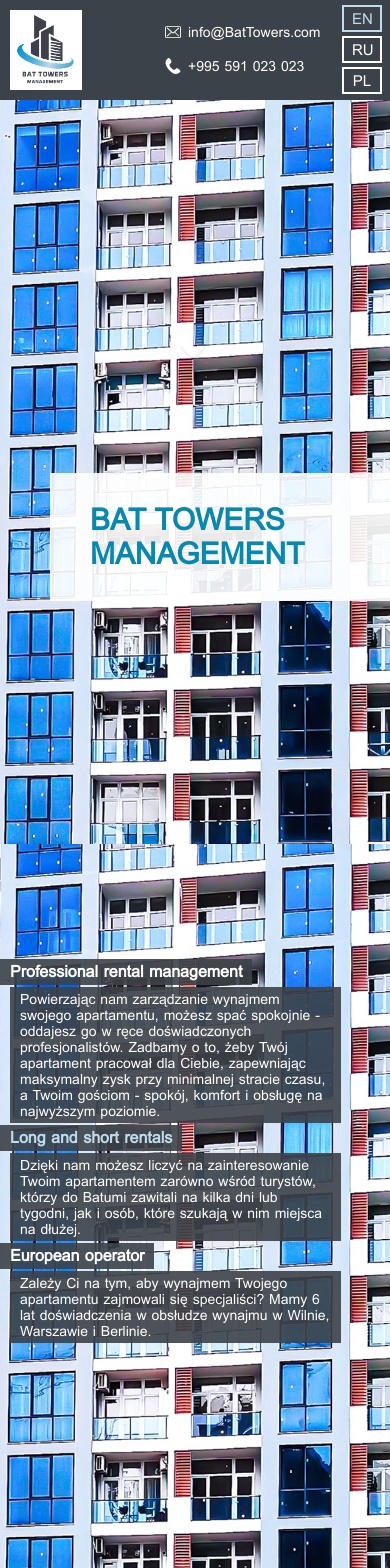
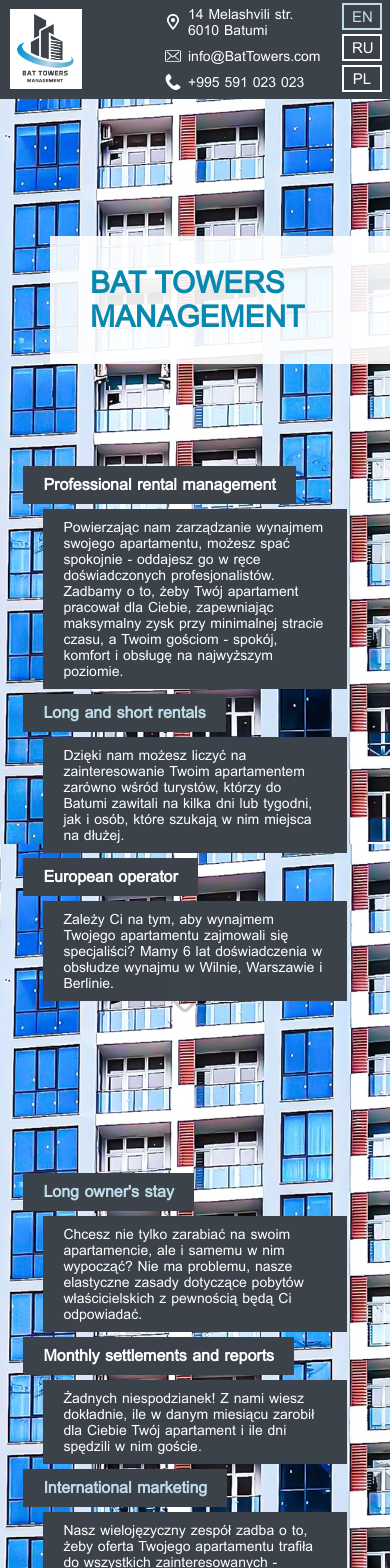
Before and after one commit to karolina-suchomska/BatTowers, a Nuxt app: page / in a window 390 px wide. Shown: the top 1568 px of the page. Built offline with nearby package versions, Linux system fonts and the light colour scheme.

Commit message:
fixes style

```diff
--- a/assets/lang/en.json
+++ b/assets/lang/en.json
@@ -1,5 +1,9 @@
 {
   "companyName": "Bat Towers Management",
+  "locations": [
+    "14 Melashvili str.",
+    "6010 Batumi"
+  ],
   "firstDescriptions": [
     {
       "title": "Professional rental management",
--- a/assets/lang/pl.json
+++ b/assets/lang/pl.json
@@ -1,5 +1,9 @@
 {
   "companyName": "Bat Towers Management",
+  "locations": [
+    "ul. Melashvili 14",
+    "6010 Batumi"
+  ],
   "firstDescriptions": [
     {
       "title": "Profesjonalne zarządzanie wynajmem",
--- a/assets/lang/ru.json
+++ b/assets/lang/ru.json
@@ -1,5 +1,9 @@
 {
   "companyName": "Бат Тауэрс Менеджмент",
+  "locations": [
+    "ул. Мелашвили 14",
+    "6010 Батуми"
+  ],
   "firstDescriptions": [
     {
       "title": "профессиональное управление арендой",
--- a/assets/sass/_belt.scss
+++ b/assets/sass/_belt.scss
@@ -50,6 +50,7 @@
   .belt {
     width: 100%;
     max-height: 100px;
+    margin-top: -1px;
 
     .img {
       max-width: 75px;
@@ -61,13 +62,22 @@
     .text {
       bottom: inherit;
       left: inherit;
-      top: 0;
+      top: -3px;
       right: 210px;
+      font-size: 14px;
 
       .lang {
         position: absolute;
         top: 12px;
         right: -200px;
+      }
+
+      .row {
+        margin: 10px 0;
+
+        p {
+          font-size: 14px;
+        }
       }
     }
   }
@@ -76,9 +86,7 @@
 @media (max-width: 500px) {
   .belt {
     .text {
-      top: 6px;
       right: 65px;
-      font-size: 14px;
 
       .row {
         min-width: 160px;
@@ -90,7 +98,7 @@
       }
 
       .lang {
-        top: -23px;
+        top: -15px;
         right: -107px;
         min-width: 140px;
         flex-direction: column;
--- a/assets/sass/_buttons.scss
+++ b/assets/sass/_buttons.scss
@@ -54,11 +54,9 @@
   }
 
   &.center {
-    position: absolute;
+    position: inherit;
     top: inherit;
-    bottom: 130px;
-    left: 0;
-    right: 0;
+    margin: 20px auto 100px;
   }
 }
 
@@ -91,31 +89,31 @@
 }
 
 
-@media (max-width: 1330px) {
-  .btn-scroll {
-    top: 38vh;
+// @media (max-width: 1330px) {
+//   .btn-scroll {
+//     top: 38vh;
 
-    & span {
-      width: 30px;
-      height: 30px;
-      border-left: 4px solid $color-primary;
-      border-bottom: 4px solid $color-primary;
-      margin-left: -12px;
+//     & span {
+//       width: 30px;
+//       height: 30px;
+//       border-left: 4px solid $color-primary;
+//       border-bottom: 4px solid $color-primary;
+//       margin-left: -12px;
 
-      &:nth-of-type(2) {
-        top: 18px;
-      }
+//       &:nth-of-type(2) {
+//         top: 18px;
+//       }
 
-      &:nth-of-type(3) {
-        top: 36px;
-      }
-    }
+//       &:nth-of-type(3) {
+//         top: 36px;
+//       }
+//     }
 
-    &.center {
-      bottom: 85px;
-    }
-  }
-}
+//     &.center {
+//       bottom: 85px;
+//     }
+//   }
+// }
 
 @media (max-width: 500px) {
   .btn-scroll {
--- a/assets/sass/_container.scss
+++ b/assets/sass/_container.scss
@@ -38,7 +38,8 @@
 
   .box {
     position: relative;
-    height: 100vh;
+    height: 100%;
+    min-height: 100vh;
   }
 
   h1 {
@@ -81,6 +82,20 @@
 @media (max-width: 850px) {
   .container {
     margin-left: 0;
+
+    .box {
+      display: flow-root;
+      min-height: inherit;
+
+      &:first-child {
+        padding-top: 28vh;
+        margin-bottom: 50px;
+      }
+    }
+
+    h1 {
+      position: initial;
+    }
   }
 }
 
--- a/assets/sass/_descriptions.scss
+++ b/assets/sass/_descriptions.scss
@@ -26,7 +26,7 @@
 
   p {
     margin: 10px 50px;
-    font-size: 20px;
+    font-size: 22px;
   }
 }
 
@@ -50,9 +50,14 @@
 
 @media (max-width: 950px) {
   .descriptions {
+    display: block;
+    width: 88%;
+    padding-top: 115px;
+    margin: 0 auto;
+
     h3,
     p {
-      padding: 8px 17px;
+      background-color: $color-primary;
     }
 
     h3 {
@@ -60,33 +65,25 @@
     }
 
     p {
-      margin: 3px 20px;
+      margin: 5px 20px;
       font-size: 16px;
     }
   }
 }
 
-@media (max-width: 950px) {
+@media (max-width: 850px) {
   .descriptions {
-    width: 90%;
-    padding-top: 115px;
-    margin: 0 auto;
+    padding-top: 50px;
   }
 }
 
 @media (max-width: 500px) {
   .descriptions {
-    h3,
-    p {
-      padding: 4px 10px;
-    }
-
     h3 {
       font-size: 16px;
     }
 
     p {
-      margin: 2px 10px;
       font-size: 14px;
     }
   }
--- a/assets/sass/_questionnaire.scss
+++ b/assets/sass/_questionnaire.scss
@@ -1,6 +1,6 @@
 .questionnaire {
   width: 100%;
-  height: inherit;
+  height: 100vh;
   text-align: center;
   padding-top: 20px;
 
@@ -39,8 +39,11 @@
   }
 }
 
-@media (max-width: 750px) {
+@media (max-width: 850px) {
   .questionnaire {
+    height: fit-content;
+    padding-top: 50px;
+
     .link {
       margin-top: 30px;
     }
--- a/components/Belt.vue
+++ b/components/Belt.vue
@@ -6,6 +6,21 @@
       class="img"
     >
     <div class="text">
+      <div class="row">
+        <img
+          src="images/location.svg"
+          alt="icon-location"
+          class="icon"
+        >
+        <div>
+          <p
+            v-for="(location, index) in lang.locations"
+            :key="index"
+          >
+            {{ location }}
+          </p>
+        </div>
+      </div>
       <div class="row">
         <img
           src="images/mail.svg"
@@ -55,6 +70,11 @@
 
 <script>
 export default {
+  computed: {
+    lang () {
+      return this.$store.state.lang.lang
+    }
+  },
   methods: {
     changeLanguage (lang) {
       this.$store.commit('lang/setLanguage', lang)
--- a/components/Questionnaire.vue
+++ b/components/Questionnaire.vue
@@ -44,7 +44,7 @@
   },
   methods: {
     readingHeight () {
-      if (window.innerWidth < 768) {
+      if (window.innerWidth < 850) {
         this.visible = false
       } else {
         this.visible = true
--- a/pages/index.vue
+++ b/pages/index.vue
@@ -125,6 +125,12 @@
         } else {
           this.scroll3 = true
         }
+      } else if (window.innerWidth < 850) {
+        if (window.scrollY > 50) {
+          this.blur = true
+        } else {
+          this.blur = false
+        }
       }
 
       if (window.innerHeight < 750) {
```
Also changed, not shown: static/images/location.svg (added).
